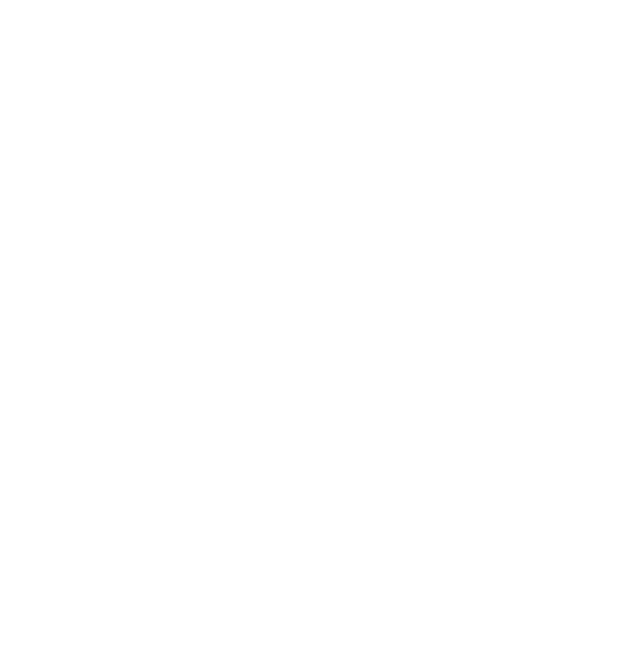
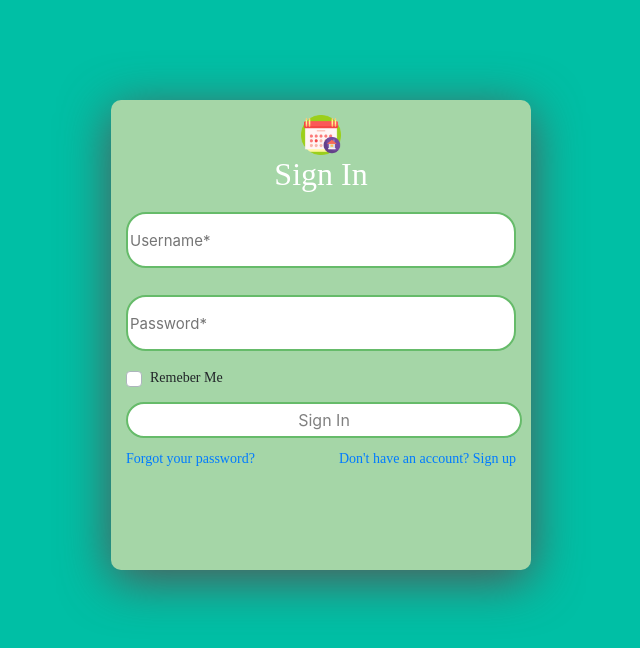
Before and after one commit to Mersen130/Quarantine_Assistant, a React (Create React App) app in the folder quarantine/: page /SignIn in a window 1280 px wide. Shown: the top 648 px of the page, without its empty margins (319-959 px from the left). Built offline with nearby package versions, Linux system fonts and the light colour scheme.

Commit message:
rewrite signUp.js signIn.js resetPwd.js in Bootstrap framework, added user and password validation, some small bug need to be fix in validationsection

```diff
--- a/quarantine/src/App.js
+++ b/quarantine/src/App.js
@@ -13,7 +13,7 @@
       <React.Fragment>
       	<Router>
       		<Switch>
-      			<Route exact path="/" component={SignIn} />
+      			<Route path="/SignIn" component={SignIn} />
       			<Route path="/SignUp" component={SignUp} />
       			<Route path="/Reset" component={Reset} />
       		</Switch>
--- a/quarantine/src/react-components/ResetPwd/resetPwd.css
+++ b/quarantine/src/react-components/ResetPwd/resetPwd.css
@@ -1,41 +1,68 @@
+.wrapper{
+	height:100vh;
+	width:100%;
+	display:flex;
+	flex-direction: column;
+	justify-content: center;
+	background-color: #00bfa5
 
-#img{
+}
+
+#resetLogo{
+	width:40px;
+	height:40px;
 	margin:auto;
 }
-h3{
+.resetHeader{
+	margin-top:11px;
+	text-align: center;
 	color:black;
 	font-family: Montserrat;
 }
-.resetForm{
-	width:100%;
-	max-width:396px;
-	height:100%;
-	max-height:500px;
+#resetForm{
 	margin:auto;
+	border-radius:10px;
+	box-shadow: 0px 10px 50px #555;
+	background-color:#a5d6a7;
+	width:420px;
+	height:400px;
 	margin-top: 100px;
 	padding:15px;
 
 }
 
-#registedEmail{
-	width:396px;
+.resetInput{
+	outline:none;
+	width:390px;
 	height:56px;
-	margin:auto;
+	margin-top:11px;
 	border-width: 2px;
 	border-color: #66bb6a;
 	border-style:solid;
 	border-radius: 20px;
-	background-color: #a5d6a7;
-	font-size: 16px;
+	font-size: 15px;
 }
-.btn-primary{
+#resetBtn{
 	width:396px;
 	height:36px;
+	outline:none;
 	border-width: 2px;
 	border-color: #66bb6a;
 	border-style:solid;
 	border-radius: 20px;
 	font-size:16px;
+	background-color: white;
+	color:grey;
+	margin-top: 11px;
+}
+#resetBtn:hover{
 	background-color: #a5d6a7;
 	color:white;
+	box-shadow: 0px 5px 20px #555;
 }
+#resetLink{
+	margin-top:11px;
+	float:right;
+	font-family: Montserrat;
+	font-size:16px;
+}
--- a/quarantine/src/react-components/ResetPwd/resetPwd.js
+++ b/quarantine/src/react-components/ResetPwd/resetPwd.js
@@ -1,25 +1,60 @@
 import React from 'react';
-import {Button, Form, FormGroup, Label, Image} from 'react-bootstrap';
-import 'bootstrap/dist/css/bootstrap.min.css';
 import './resetPwd.css';
 
 
 class Reset extends React.Component{
-
+	constructor(props){
+		super(props);
+		this.state={
+			resetUser:"",
+			newPswd:""
+		};
+	}
+	handleChange = e =>{
+		const{name, value} = e.target;
+		this.setState({[name]: value}, () => console.log(this.state));
+	}
+	handleSubmit = e =>{
+		e.preventDefault();
+		this.props.history.push('/SignIn');
+	}
 	render(){
 		return(
-		<div>
-		<Form className= "resetForm">
-			<Image id= "img" src='./../../media/calendar.png/40x40'roundedCircle/>
-			<h3 >Forgot your password?
-			</h3>
-  			<Form.Group controlId="registedEmail">
-          <Form.Label className = "label">Please Enter Your Registed Email Address</Form.Label>
-    			<Form.Control type="email" placeholder=" Email Address*"/>
-          <Form.Text className="text-muted">You will recieve a verification email, please check your mail box</Form.Text>
-  			</Form.Group>
-  			<Button variant="primary" type="submit">Submit</Button>
-		</Form>
+			<div class="wrapper">
+			<div id="resetForm">
+				<form onSubmit={this.handleSubmit}>
+					<img src={require("../../lib/signIn/calendar.png")}class = "mx-auto d-block" id="resetLogo"/>
+					<h3 class="resetHeader">Forgot your password?
+					</h3>
+		  			<div class="form-group">
+			  			<span id="labelReset">Please Enter Your Username Below:</span>
+	    				<input
+				          type="text"
+				          name="resetUser"
+				          value={this.state.userName}
+				          placeholder="Enter your username*"
+				          class="custom-form-control resetInput"
+				          id="resetUsernameInput"
+				          onChange={this.handleChange}
+				          required
+				          />
+				          <input
+				          type="text"
+				          name="newPswd"
+				          value={this.state.userName}
+				          placeholder="Enter your new password*"
+				          class="custom-form-control resetInput"
+				          id="resetPswdInput"
+				          onChange={this.handleChange}
+				          required
+				          />
+		  			</div>
+		  			<button type="submit" id="resetBtn">Submit</button>
+		  			<div id="resetLink">
+		              <a onClick = {this.handleChangePage} href="/SignIn" id="goSignIn">Goback sign in</a>
+	              </div>
+		  		</form>
+			</div>
 		</div>
 			);
 
--- a/quarantine/src/react-components/SignIn/signIn.css
+++ b/quarantine/src/react-components/SignIn/signIn.css
@@ -1,82 +1,74 @@
+.wrapper{
+	height:100vh;
+	width:100%;
+	display:flex;
+	flex-direction: column;
+	justify-content: center;
+	background-color: #00bfa5
 
-.Image{
-	margin:auto;
 }
-h2{
+
+.signIn{
+	text-align: center;
 	color:white;
 	font-family: Montserrat;
 }
-.signInForm{
-	width:100%;
-	max-width:396px;
-	height:100%;
-	max-height:500px;
+#signInLogo{
+	width:40px;
+	height:40px;
 	margin:auto;
+}
+#signInForm{
+	margin:auto;
+	border-radius:10px;
+	box-shadow: 0px 10px 50px #555;
+	background-color:#a5d6a7;
+	width:420px;
+	height:470px;
 	margin-top: 100px;
 	padding:15px;
 
 }
 
-#formEmail{
-	width:396px;
-	height:56px;
-	margin:auto;
-	border-width: 2px;
-	border-color: #66bb6a;
-	border-style:solid;
-	border-radius: 20px;
-	background-color: #a5d6a7;
-	font-size: 16px;
-}
-
-#formPassword{
-	width:396px;
+.signInEmailPswd{
+	outline:none;
+	width:390px;
 	height:56px;
 	margin-top:11px;
 	border-width: 2px;
 	border-color: #66bb6a;
 	border-style:solid;
 	border-radius: 20px;
-	font-size:16px;
-	background-color: #a5d6a7;
+	font-size: 15px;
 }
 
-.form-check{
-	margin-top:11px;
-	position:absolute;
-	color:black;
+#labelRememberMe{
+	font-size:14px;
+	font-family:Montserrat;
 }
-.btn-primary{
+#signInBtn{
 	width:396px;
 	height:36px;
+	outline:none;
 	border-width: 2px;
 	border-color: #66bb6a;
 	border-style:solid;
 	border-radius: 20px;
 	font-size:16px;
+	background-color: white;
+	color:grey;
+	margin-top: 11px;
+}
+#signInBtn:hover{
 	background-color: #a5d6a7;
 	color:white;
+	box-shadow: 0px 5px 20px #555;
 }
-.reset{
-	float:left;
-	background-color: white;
-	border:solid;
-	border-color: white;
-	color:#1976d2;
+#signInLink{
+	margin-top:10px;
 	font-size:14px;
+	font-family:Montserrat;
 }
-.reset:hover{
-	text-decoration: underline;
+#goQue{
+	float:right;
 }
-.signUp{
-	float:right;
-	margin-right:-10%;
-	background-color: white;
-	border:solid;
-	border-color: white;
-	color:#1976d2;
-	font-size:14px;
-}
-.signUp:hover{
-	text-decoration: underline;
-}
--- a/quarantine/src/react-components/SignIn/signIn.js
+++ b/quarantine/src/react-components/SignIn/signIn.js
@@ -1,37 +1,105 @@
 import React from 'react';
-import {LinkContainer} from 'react-router-bootstrap';
-import {Button, Form, FormGroup, Label, Image} from 'react-bootstrap';
+import '../../App.css';
 import './signIn.css';
-import 'bootstrap/dist/css/bootstrap.min.css';
+
+
+const formValid = ({ formErrors, ...rest }) => {
+  let valid = true;
+
+  Object.values(formErrors).forEach(val => {
+    val.length > 0 && (valid = false);
+  });
+
+  return valid;
+};
+
 
 class SignIn extends React.Component{
 
+  constructor(props){
+    super(props);
+
+    this.state={
+      userName:"",
+      password:"",
+      users:[
+        {userName:'user', password:'user'}
+      ],
+      formErrors:{
+        userName:"",
+        password:""
+      }
+    }
+  }
+
+
+
+  handleChange = e =>{
+    e.preventDefault();
+    const {name, value} = e.target;
+    let formErrors = this.state.formErrors;
+
+    switch(name){
+      case 'userName':
+      formErrors.userName=
+      value === 'user' ? ""
+      : "invalid user name";
+      break;
+      case 'password':
+      formErrors.password=
+      value === 'user' ? ""
+      : "invalid password";
+      break;
+
+    }
+  }
+
 	render(){
 		return(
-		<div>
-		<Form className = "signInForm">
-			<Image src='./../../media/calendar.png40x40' roundedCircle/>
-			<h2 calssName = "text-center">Sign In</h2>
-  			<Form.Group controlId="formEmail">
-    			<Form.Control type="email" placeholder=" Email Address*"/>
-  			</Form.Group>
-			<Form.Group controlId="formPassword">
-    			<Form.Control type="password" placeholder=" Password*" />
-  			</Form.Group>
-  			<Form.Group controlId="formCheckbox">
-    		<Form.Check type="checkbox" label="Remeber me" />
-  			</Form.Group>
-  			<Button variant="primary" type="submit">Submit
-  			</Button>
-        <LinkContainer to="/Reset">
-  			 <Button variant="link" bsPrefix='reset'>Forgot password?</Button>
-         </LinkContainer>
-         <LinkContainer to="/SignUp">
-  			   <Button variant="link" bsPrefix='signUp'>Don't have an account? Sign Up</Button>
-  			</LinkContainer>
-		</Form>
-		</div>
-			);
+      <div class="wrapper">
+        <div id = "signInForm">
+          <form onSubmit={this.handleSubmit}>
+            <img src={require("../../lib/signIn/calendar.png")}class = "mx-auto d-block" id="signInLogo"/>
+            <h2 calssName = "signUp">Sign In</h2>
+            <div class = "form-group">
+              <input
+                type="text"
+                name="userName"
+                value = {this.state.userName}
+                class="custom-form-control signInEmailPswd"
+                placeholder="Username*"
+                onChange={this.handleChange}
+                required
+              />
+            </div>
+            <div class = "form-group">
+               <input
+                 type="password"
+                 name="password"
+                 value= {this.state.password}
+                 class="custom-form-control signInEmailPswd"
+                 placeholder="Password*"
+                 onChange={this.handleChange}
+                 required
+               />
+            </div>
+            <div class="custom-control custom-checkbox" id="signInCheckbox">
+              <input
+                type="checkbox"
+                class="custom-control-input"
+                id="rememberMe"
+              />
+              <label class = "custom-control-label" id="labelRememberMe"for="rememberMe">Remeber Me</label>
+            </div>
+            <button type="submit" id="signInBtn">Sign In</button>
+            <div id="signInLink">
+              <a onClick = {this.handleChangePage} href="/Reset" id="goReset">Forgot your password?</a>
+              <a onClick = {this.handleChangePage} href="/Questionnair" id="goQue">Don't have an account? Sign up</a>
+            </div>
+          </form>
+        </div>
+      </div>
+  );
 
 	}
 }
--- a/quarantine/src/react-components/SignUp/SignUp.css
+++ b/quarantine/src/react-components/SignUp/SignUp.css
@@ -1,106 +1,106 @@
-body{
+.wrapper{
+	height:100vh;
+	width:100%;
+	display:flex;
+	flex-direction: column;
+	justify-content: center;
 	background-color: #00bfa5
+
 }
 
 h2{
-	color:black;
+	text-align: center;
+	color:white;
 	font-family: Montserrat;
 }
-.signUpForm{
+#signUpLogo{
+	width:40px;
+	height:40px;
 	margin:auto;
-	width:396px;
-	height:500px;
+}
+
+#signUpForm{
+	margin:auto;
+	border-radius:10px;
+	box-shadow: 0px 10px 50px #555;
+	background-color:#a5d6a7;
+	width:420px;
+	height:470px;
 	margin-top: 100px;
 	padding:15px;
+}
 
-}
-h2.signUp{
-	text-align: center;
-	margin:auto;
-}
-#formGridFirstName{
+.signUpName{
 	width:190px;
 	height:56px;
+	border-radius: 20px;
 	border-width: 2px;
 	border-color: #66bb6a;
 	border-style:solid;
 	border-radius: 20px;
-	background-color: #a5d6a7;
-	font-size: 16px;
+	outline:none;
+	font-size: 15px;
 }
-#formGridLastName{
-	margin-left:5%;
-	width:190px;
+
+
+
+.emailDoc{
+	outline:none;
+	width:390px;
 	height:56px;
+	margin-top:11px;
 	border-width: 2px;
 	border-color: #66bb6a;
 	border-style:solid;
 	border-radius: 20px;
-	background-color: #a5d6a7;
-	font-size: 16px;
+	font-size: 15px;
 }
 
-#formGridEmail{
-	width:396px;
+.pswd{
+	outline:none;
 	height:56px;
-	margin:auto;
-	border-width: 2px;
-	border-color: #66bb6a;
-	border-style:solid;
-	border-radius: 20px;
-	background-color: #a5d6a7;
-	font-size: 16px;
-}
-
-#formGridPassword{
-	width:396px;
-	height:56px;
+	width:190px;
 	margin:auto;
 	margin-top:11px;
 	border-width: 2px;
 	border-color: #66bb6a;
 	border-style:solid;
 	border-radius: 20px;
-	font-size:16px;
-	background-color: #a5d6a7;
+	font-size:15px;
 }
-#formGridDocId{
+#labelViaEmail{
+	font-size:14px;
+	font-family:Montserrat;
+}
+#signUpCheckbox{
+	margin-top:-10px;
+}
+#signUpBtn{
 	width:396px;
-	height:56px;
-	margin:auto;
-	margin-top:11px;
+	height:36px;
+	outline:none;
 	border-width: 2px;
 	border-color: #66bb6a;
 	border-style:solid;
 	border-radius: 20px;
 	font-size:16px;
-	background-color: #a5d6a7;
+	background-color: white;
+	color:grey;
+	margin-top: 11px;
 }
-
-#formGridCheckbox{
-	margin-top:10px;
-	position:absolute;
-	margin-left:-10%;
-	color:white;
-}
-
-.btn-primary{
-	width:396px;
-	height:36px;
-	border-width: 2px;
-	border-color: #66bb6a;
-	border-style:solid;
-	border-radius: 20px;
-	font-size:16px;
+#signUpBtn:hover{
 	background-color: #a5d6a7;
 	color:white;
+	box-shadow: 0px 5px 20px #555;
 }
-.btn-link{
-	margin-left:20%;
-	font-size:16px;
+#goLogin{
+	float:right;
+	font-size:14px;
 	font-family:Montserrat;
 }
 
-::placeholder{
-	color:white;
+.errorMessage{
+	color:red;
+	font-family:Montserrat;
+	font-size:14px;
 }
--- a/quarantine/src/react-components/SignUp/signUp.js
+++ b/quarantine/src/react-components/SignUp/signUp.js
@@ -1,47 +1,193 @@
 import React from 'react';
-import {Button, Form, Image, Row, Col,FormGroup, Label, Nav} from 'react-bootstrap';
-import {LinkContainer} from 'react-router-bootstrap';
-import 'bootstrap/dist/css/bootstrap.min.css';
+import '../../App.css';
 import './SignUp.css';
 
 
+const formValid = ({ formErrors, ...rest }) => {
+  let valid = true;
+
+  // validate form errors being empty
+  Object.values(formErrors).forEach(val => {
+    val.length > 0 && (valid = false);
+  });
+  return valid;
+};
+
+
+
+const addUser = queue =>{
+  const userList = queue.state.users;
+  const user = {
+    firstName: queue.state.firstName,
+    lastName: queue.state.lastName,
+    userName: queue.state.userName,
+    password: queue.state.password,
+    userType:queue.state.userType
+  }
+  userList.push(user);
+  queue.setState({
+    users:userList
+  });
+};
+
 class SignUp extends React.Component{
+  constructor(props){
+    super(props);
 
-	render(){
-		return(
-		<div>
-		<Form className = "signUpForm">
-			<Image src="./../../media/calendar.png/40x40" roundedCircle/>
-			<h2 calssName = "signUp">Sign Up
-			</h2>
-  			<Form.Row>
-    			<Form.Group as={Col} controlId="formGridFirstName">
-      				<Form.Control type="firstName" placeholder="First Name*" />
-    			</Form.Group>
-				<Form.Group as={Col} controlId="formGridLastName">
-      				<Form.Control type="lastName" placeholder="Last Name*" />
-    			</Form.Group>
-  			</Form.Row>
-			<Form.Group controlId="formGridEmail">
-    			<Form.Control placeholder="Email Address*" />
-  			</Form.Group>
-			 <Form.Group controlId="formGridPassword">
-    			<Form.Control placeholder="Password*" />
-  			</Form.Group>
-  			<Form.Group controlId = "formGridDocId">
-  				<Form.Control placeholder = "Doctor certificate No *" />
-  			</Form.Group>
-  			<Form.Group controlId="formGridCheckbox">
-    			<Form.Check type="checkbox" label="I want to recieve notifications via email" />
-  			</Form.Group>
-			<Button variant="primary" type="submit">Sign Up</Button>
-			<LinkContainer to="/">
-        <Button variant = "link">Already have an account? Sign In</Button>
- 		 </LinkContainer>
-    </Form>
-		</div>
-			);
+    this.state = {
+      firstName:"",
+      lastName:"",
+      userName: "",
+      password: "",
+      password_confirm:"",
+      docNo:"",
+      userType:"", //3 types:normal_user if docNo is null, otherwise doctor. admin is initialed, could not be registered
+      users:[
+        {firstName:"user", lastName:"user", userName:"user", password:"user", userType:'normal_user'},
+        {firstName:"admin", lastName:"admin",userName:"admin",password:"admin", usertype:'admin'}
+      ],
+      formErrors:{
+        firstName:"",
+        lastName:"",
+        email:"",
+        password:"",
+        password_confirm:"",
+        docNo:" "
+      }
+    };
 
-	}
+  }
+
+  handleSubmit = e => {
+    e.preventDefault();
+    addUser(this);
+    console.log(formValid(this.state));
+    if(formValid(this.state)){
+      console.log("register successfully");
+    }
+    else{
+      console.error("FORM INVALID - DISPLAY ERROR MESSAGE");
+    }
+      this.props.history.push('/SignIn');
+
+
+  };
+
+  handleChange = e => {
+    e.preventDefault();
+    const {name, value} = e.target;
+    let formErrors = this.state.formErrors;
+    const { password, password_confirm } = this.state;
+    switch(name){
+      case "password_confirm":
+      const matches = password ===value;
+      formErrors.password_confirm=
+        matches ? ""
+        : "password does not match";
+        break;
+      case "docNo":
+      this.state.userType=
+      value.length > 0 ? "doctor"
+      : "normal_user";
+      console.log(this.state.userType);
+      break;
+    }
+    this.setState({ formErrors, [name]: value}, () => console.log(this.state));
+  };
+
+  render(){
+    const {formErrors} = this.state;
+    return(
+    <div class="wrapper">
+    <div id = "signUpForm">
+    <form onSubmit={this.handleSubmit}>
+      <img src={require("../../lib/signIn/calendar.png")}class = "mx-auto d-block" id="signUpLogo"/>
+      <h2 calssName = "signUp">Sign Up</h2>
+        <div class="form-row">
+          <div class="col">
+              <input
+                type = "text"
+                name="firstName"
+                value={this.state.firstName}
+                class="custom-form-control signUpName"
+                id ="signUpFirstName"
+                placeholder="First Name*"
+                onChange={this.handleChange}
+                required/>
+          </div>
+          <div class ="col">
+              <input
+                type="text"
+                name="lastName"
+                value={this.state.lastName}
+                class="custom-form-control signUpName"
+                id="signUpLastName"
+                placeholder = "Last Name*"
+                onChange={this.handleChange}
+                required/>
+          </div>
+        </div>
+       <div class = "custom-from-group">
+          <input
+            type="text"
+            name="userName"
+            value={this.state.email}
+            class="custom-form-control emailDoc"
+            id ="signUpEmail"
+            placeholder="Please Set a Username*"
+            onChange={this.handleChange}
+            required/>
+        </div>
+       <div class="form-row">
+          <div class = "col">
+             <input
+             type="password"
+             name="password"
+             value={this.state.password}
+             class="custom-form-control pswd"
+             placeholder="Password*"
+             onChange={this.handleChange}
+             required/>
+           </div>
+           <div class="col">
+              <input
+                type="password"
+                name="password_confirm"
+                value={this.state.password_confirm}
+                class="custom-form-control pswd"
+                id="confirmPswd"
+                placeholder="Confirm Password*"
+                onChange={this.handleChange}
+                required/>
+              {formErrors.password_confirm.length >0 &&(
+                <span class="errorMessage">{formErrors.password_confirm}</span>
+              )}
+           </div>
+      </div>
+       <div class="form-group" id="docNo">
+          <input
+            type="text"
+            name="docNo"
+            value={this.state.docNo}
+            class="custom-form-control emailDoc"
+            placeholder="Doc Certificate No* (optional)"
+            onChange={this.handleChange}/>
+        </div>
+        <div class="custom-control custom-checkbox" id="signUpCheckbox">
+          <input
+            type="checkbox"
+            class="custom-control-input"
+            id="recieveViaEmail" />
+          <label class = "custom-control-label" id="labelViaEmail"for="recieveViaEmail">I want to recieve notifications via email</label>
+        </div>
+      <button type="submit" id="signUpBtn">Create Account</button>
+      <a onClick = {this.handleChangePage} href="/SignIn" id="goLogin">Already have an account?</a>
+    </form>
+    </div>
+    </div>
+      );
+
+  }
 }
+
 export default SignUp;
```
